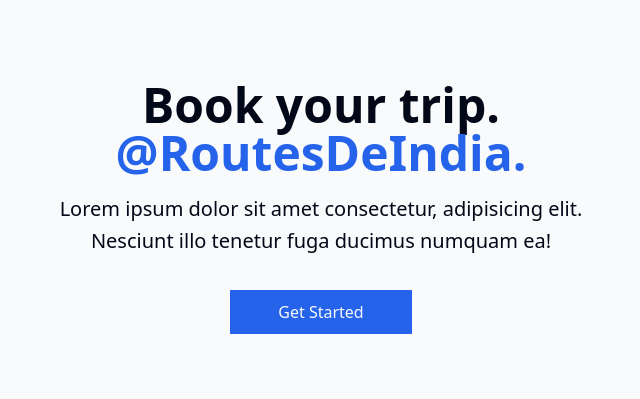
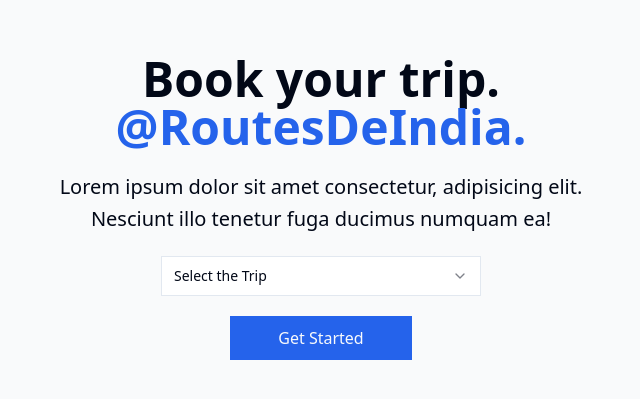
Before and after one commit to AmitGaikar00/Booking_Engine, a React (Vite) app: page / in a window 1280 px wide. Shown: the part 193-592 px from the top of the page, without its empty margins (319-959 px from the left). Built offline with nearby package versions, Linux system fonts and the light colour scheme.

Commit message:
added dropdown for trips

```diff
--- a/src/components/shared/HeroSection.tsx
+++ b/src/components/shared/HeroSection.tsx
@@ -1,14 +1,34 @@
 import React from "react";
 import { Button } from "@/components/ui/button";
-import { useNavigate} from "react-router-dom";
+import { useNavigate } from "react-router-dom";
+import SelectField from "@/components/shared/SelectField";
+import { Form } from "../ui/form";
+import { z } from "zod";
+import { zodResolver } from "@hookform/resolvers/zod";
+import { useForm } from "react-hook-form";
+import { tripSchema, TripSchemaType } from "@/types/schemas";
 
 const HeroSection: React.FC = () => {
   const navigate = useNavigate();
 
+  const options = ["hampi", "andharban", "spiti", "gokarna"];
+
+  const form = useForm<TripSchemaType>({
+    resolver: zodResolver(tripSchema),
+    defaultValues: {
+      trip: "",
+    },
+  });
+
+  function onSubmit(values: z.infer<typeof tripSchema>) {
+    navigate(`/booking/form1/${values.trip}`);
+    console.log(values);
+  }
+
   return (
     <section className="bg-gray-50">
-      <div className="mx-auto max-w-screen-xl px-4 py-32 flex items-center justify-center h-screen">
-        <div className="mx-auto max-w-xl text-center">
+      <div className="mx-auto max-w-screen-xl px-4 flex items-center justify-center h-screen">
+        <div className="mx-auto max-w-xl text-center space-y-5">
           <h1 className="text-3xl font-extrabold sm:text-5xl">
             Book your trip.
             <strong className="font-extrabold text-primary sm:block">
@@ -17,14 +37,23 @@
             </strong>
           </h1>
 
-          <p className="mt-4 sm:text-xl/relaxed">
+          <p className="sm:text-xl/relaxed">
             Lorem ipsum dolor sit amet consectetur, adipisicing elit. Nesciunt
             illo tenetur fuga ducimus numquam ea!
           </p>
 
-          <div className="mt-8 flex flex-wrap justify-center gap-4">
+          <Form {...form}>
+            <form onSubmit={form.handleSubmit(onSubmit)} className="space-y-5">
+              <SelectField
+                formControl={form.control}
+                name="trip"
+                placeholder="Select the Trip"
+                options={options}
+                className="w-[16rem] sm:w-full max-w-xs mx-auto"
+              />
+
+              <div className="flex flex-wrap justify-center gap-4">
                 <Button
-              onClick={() => navigate("/booking/form1/hampi")}
                   className="w-full md:w-fit text-md px-12 rounded-none"
                   size="lg"
                   type="submit"
@@ -32,6 +61,8 @@
                   Get Started
                 </Button>
               </div>
+            </form>
+          </Form>
         </div>
       </div>
     </section>
--- a/src/components/shared/SelectField.tsx
+++ b/src/components/shared/SelectField.tsx
@@ -16,7 +16,7 @@
 interface SelectFieldProps {
   formControl: any;
   name: string;
-  label: string;
+  label?: string;
   placeholder: string;
   className?: string;
   options: string[];
@@ -37,7 +37,7 @@
     name={name}
     render={({ field }) => (
       <FormItem className={className}>
-        <FormLabel>{label}</FormLabel>
+        {label && <FormLabel>{label}</FormLabel>}
         <FormControl>
           <Select
             onValueChange={
@@ -57,7 +57,7 @@
             </SelectContent>
           </Select>
         </FormControl>
-        <FormMessage />
+        <FormMessage className="text-left" />
       </FormItem>
     )}
   />
--- a/src/types/schemas.ts
+++ b/src/types/schemas.ts
@@ -64,3 +64,11 @@
 });
 
 export type Form2SchemaType = z.infer<typeof form2Schema>;
+
+// trip schema
+
+export const tripSchema = z.object({
+  trip: z.string().min(1, { message: "Please Select the trip." }),
+});
+
+export type TripSchemaType = z.infer<typeof tripSchema>;
```
Lines whose indentation alone changed are shown as unchanged.
